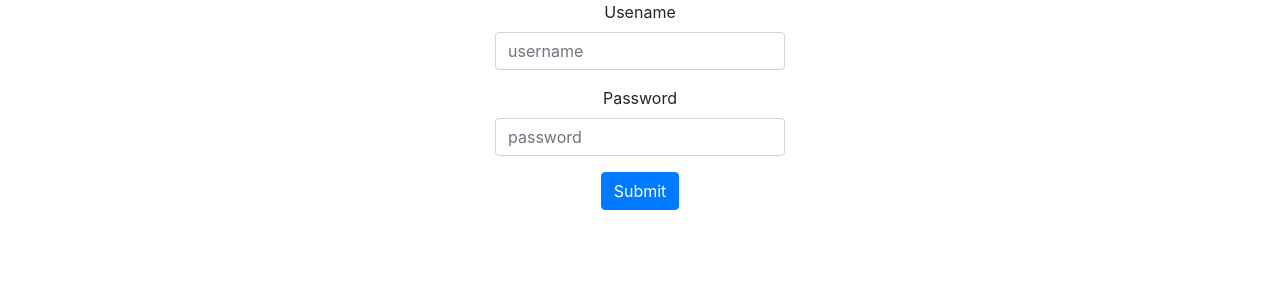
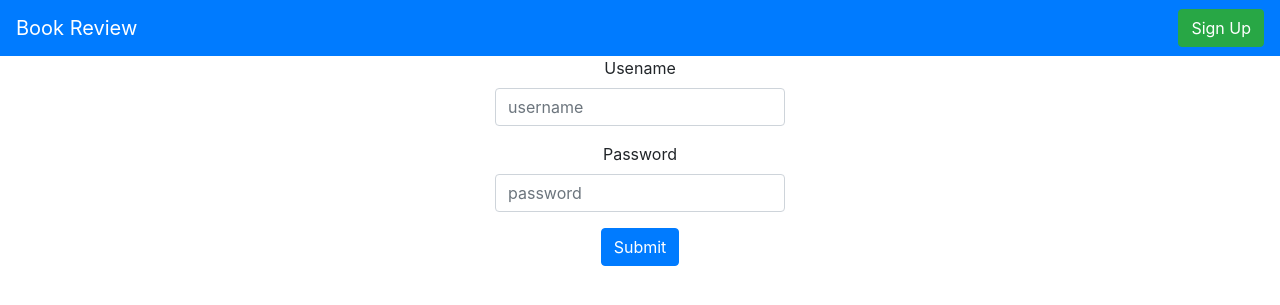
Before and after one commit to sparshgupta318/BookReview, a Flask app: page /login in a window 1280 px wide. Shown: the top 305 px of the page. Run offline with Flask 2, Linux system fonts and the light colour scheme; some libraries are stand-ins or nearby versions.

Commit message:
added sessions

```diff
--- a/application.py
+++ b/application.py
@@ -1,6 +1,6 @@
 import os
 import requests
-from flask import Flask, session,render_template,url_for,request,jsonify
+from flask import Flask, session,render_template,url_for,request,jsonify,redirect
 from flask_session import Session
 from sqlalchemy import create_engine
 from sqlalchemy.orm import scoped_session, sessionmaker
@@ -8,7 +8,6 @@ from werkzeug.security import generate_password_hash,check_password_hash
 
 
 app = Flask(__name__)
-app.secret_key='b17nvd^nksc'
 
 # Check for environment variable
 if not os.getenv("DATABASE_URL"):
@@ -17,23 +16,24 @@ if not os.getenv("DATABASE_URL"):
 # Configure session to use filesystem
 app.config["SESSION_PERMANENT"] = False
 app.config["SESSION_TYPE"] = "filesystem"
+
 Session(app)
 
 # Set up database
 engine = create_engine(os.getenv("DATABASE_URL"))
 db = scoped_session(sessionmaker(bind=engine))
 
+app.config["SECRET_KEY"]="geajknejqn"
 
 @app.route("/")
 def index():
-    return render_template("layout.html")
+    return redirect(url_for('login'))
 
 @app.route("/login",methods=["GET","POST"])
 def login():
     if(request.method=="POST"):
         if(not (request.form.get("username")) or not (request.form.get("password"))):
             return "Apology nothing shoud be none"
-        session["user"]=request.form.get("username")
         user=db.execute("SELECT * FROM users where username=:username",{"username":request.form.get("username")}).fetchone()
         if not user:
             return "username not found"
@@ -41,19 +41,27 @@ def login():
         hash=db.execute("SELECT password FROM users WHERE username=:username",{"username":request.form.get("username")}).fetchone()
 
         if(check_password_hash(hash["password"],request.form.get("password"))):
-            return "success"
+            session["user"]=request.form.get("username")
+            return redirect(url_for("search"))
         else:
             return "wrong password"
 
     else:
-          return render_template("login.html")
+          return render_template("login.html",session=session)
 
+
+@app.route("/logout")
+def logout():
+    session.pop("user",None)
+    return redirect(url_for("login"))
 
 
 @app.route("/register",methods=["GET","POST"])
 def register():
+    if user in session:
+        return redirect(url_for("search"))
 
-    if(request.method=="POST"):
+    elif(request.method=="POST"):
         if(not (request.form.get("username")) or not (request.form.get("password")) or not (request.form.get("cpassword"))):
             return "Apology nothing shoud be none"
         elif(not request.form.get("password")==request.form.get("cpassword")):
@@ -64,38 +72,45 @@ def register():
         if user:
             return "duplicate"
         else:
+            session["user"]=request.form.get("username")
             db.execute("INSERT INTO users(username,password)VALUES(:user,:hash)",{"user":request.form.get("username"),"hash":hash})
             db.commit()
             session["username"]=request.form.get("username")
-            return "success"
+            return redirect(url_for("search"))
 
     else:
-          return render_template("register.html")
+          return render_template("register.html",session=session)
 
 
 
 
 @app.route("/search",methods=["GET","POST"])
 def search():
-    if(request.method=="POST"):
+     if user not in session:
+             return redirect(url_for("login"))
+     elif(request.method=="POST"):
             result=db.execute("SELECT * FROM books where isbn LIKE :q or title LIKE :q or author LIKE :q or year LIKE :q",{"q":'%'+request.form.get("search")+'%'}).fetchall()
             if result is None:
                 return "NO MATCHES FOUND"
             else:
                 return render_template("search.html",result=result)
-    else:
-       return  render_template("search.html")
+     else:
+             return  render_template("search.html",session=session)
 
 @app.route("/book/<string:isbn>",methods=["GET","POST"])
 def books(isbn):
-    if(request.method=="POST"):
-        db.execute("Insert into reviews(id,review,rating,isbn)VALUES(:id,:review,:rating,:isbn)",{"id":session["user"],"review":request.form.get("review"),"isbn":isbn,"rating":request.form.get("rating")})
-        db.commit()
+    if user not in session:
+        return redirect(url_for("login"))
+    elif(request.method=="POST"):
+        count=db.execute("SELECT * FROM reviews where id=:id and isbn=:isbn",{"id":session["user"],"isbn":isbn}).fetchone()
+        if count is None:
+            db.execute("Insert into reviews(id,review,rating,isbn)VALUES(:id,:review,:rating,:isbn)",{"id":session["user"],"review":request.form.get("review"),"isbn":isbn,"rating":request.form.get("rating")})
+            db.commit()
     result=db.execute("SELECT * FROM books where isbn=:isbn",{"isbn":isbn}).fetchone()
     print(session["user"])
     res = requests.get("https://www.goodreads.com/book/review_counts.json", params={"key": "XGwRVb91C7ZSmbwNetIg", "isbns": isbn}).json()
     review=db.execute("SELECT review,rating from reviews where isbn=:isbn",{"isbn":isbn}).fetchall()
-    return  render_template("books.html",result=result,res=res,review=review)
+    return  render_template("books.html",result=result,res=res,review=review,session=session)
 
 @app.route("/api/<string:isbn>")
 def api(isbn):
--- a/templates/layout.html
+++ b/templates/layout.html
@@ -9,6 +9,25 @@
 
     </head>
     <body>
+            <nav class="navbar navbar-expand-lg navbar-dark bg-primary sticky-top">
+                    <a class="navbar-brand" href="/">Book Review</a>
+                    <button class="navbar-toggler" type="button" data-toggle="collapse" data-target="#navbarSupportedContent" aria-controls="navbarSupportedContent" aria-expanded="false" aria-label="Toggle navigation">
+                      <span class="navbar-toggler-icon"></span>
+                    </button>
+
+                    <div class="collapse navbar-collapse" id="navbarSupportedContent">
+                         {%if user not in session%}
+                        <ul class="navbar-nav ml-auto">
+                      <a href="{{url_for('register')}}"><button class="btn btn-success my-2 my-sm-0" type="submit">Sign Up</button></a>
+                </ul>
+                {% endif %}
+                {%if user in session%}
+                <ul class="navbar-nav ml-auto">
+                        <a href="{{url_for('logout')}}"><button class="btn btn-success my-2 my-sm-0" type="submit">Logout</button></a>
+                  </ul>
+                {%endif%}
+                </div>
+                  </nav>
        {% block body %}{% endblock %}
          <script src="https://code.jquery.com/jquery-3.3.1.slim.min.js" integrity="sha384-q8i/X+965DzO0rT7abK41JStQIAqVgRVzpbzo5smXKp4YfRvH+8abtTE1Pi6jizo" crossorigin="anonymous"></script>
         <script src="https://cdnjs.cloudflare.com/ajax/libs/popper.js/1.14.7/umd/popper.min.js" integrity="sha384-UO2eT0CpHqdSJQ6hJty5KVphtPhzWj9WO1clHTMGa3JDZwrnQq4sF86dIHNDz0W1" crossorigin="anonymous"></script>
```
Also changed, not shown: 4 other files.
